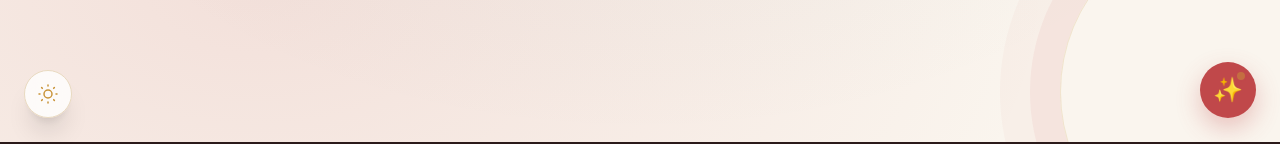
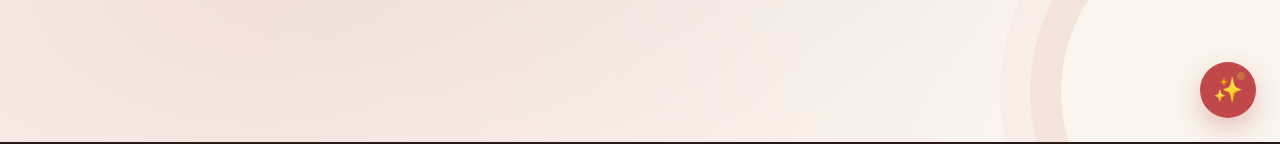
Before and after one commit to sharmakush2003/Sonika-s-Store, a Next.js app: page / in a window 1280 px wide. Shown: the part 658-802 px from the top of the page. Built offline with nearby package versions, Linux system fonts and the light colour scheme.

Commit message:
Remove dark/light theme support and clean up dependencies

```diff
--- a/package.json
+++ b/package.json
@@ -12,7 +12,6 @@
     "framer-motion": "^12.35.2",
     "groq-sdk": "^0.37.0",
     "next": "16.1.6",
-    "next-themes": "^0.4.6",
     "react": "19.2.3",
     "react-dom": "19.2.3"
   },
--- a/src/app/layout.tsx
+++ b/src/app/layout.tsx
@@ -28,8 +28,6 @@ export const viewport: Viewport = {
 
 import SonikaBot from "../components/SonikaBot";
 import Preloader from "../components/Preloader";
-import { ThemeProvider } from "../components/ThemeProvider";
-import ThemeToggle from "../components/ThemeToggle";
 
 export default function RootLayout({
   children,
@@ -63,13 +61,10 @@ export default function RootLayout({
         />
       </head>
       <body className="font-sans antialiased selection:bg-rose/20 selection:text-deep transition-colors duration-500">
-        <ThemeProvider attribute="class" defaultTheme="system" enableSystem>
           <Preloader />
           {children}
           <SonikaBot />
-          <ThemeToggle />
-        </ThemeProvider>
-      </body>
+        </body>
     </html>
   );
 }
--- a/src/components/ThemeProvider.tsx
+++ /dev/null
@@ -1,11 +0,0 @@
-"use client";
-
-import * as React from "react";
-import { ThemeProvider as NextThemesProvider } from "next-themes";
-
-export function ThemeProvider({
-  children,
-  ...props
-}: React.ComponentProps<typeof NextThemesProvider>) {
-  return <NextThemesProvider {...props}>{children}</NextThemesProvider>;
-}
--- a/src/components/ThemeToggle.tsx
+++ /dev/null
@@ -1,69 +0,0 @@
-"use client";
-
-import { useTheme } from "next-themes";
-import { useEffect, useState } from "react";
-
-export default function ThemeToggle() {
-  const [mounted, setMounted] = useState(false);
-  const { theme, setTheme, resolvedTheme } = useTheme();
-
-  // useEffect only runs on the client, so now we can safely show the UI
-  useEffect(() => {
-    setMounted(true);
-  }, []);
-
-  if (!mounted) {
-    return null;
-  }
-
-  const isDark = resolvedTheme === "dark";
-
-  return (
-    <button
-      onClick={() => setTheme(isDark ? "light" : "dark")}
-      className="fixed bottom-6 left-6 z-[100] w-12 h-12 rounded-full flex items-center justify-center transition-all duration-500 shadow-xl border cursor-pointer hover:scale-110 active:scale-95 overflow-hidden"
-      style={{
-        backgroundColor: isDark ? "rgba(20, 18, 23, 0.8)" : "rgba(255, 255, 255, 0.8)",
-        backdropFilter: "blur(10px)",
-        borderColor: isDark ? "var(--sand)" : "var(--sand)",
-      }}
-      aria-label="Toggle Dark Mode"
-    >
-      <div className="relative w-6 h-6 flex items-center justify-center">
-        {/* Sun Icon */}
-        <svg
-          className={`absolute inset-0 w-full h-full text-gold transition-all duration-500 transform ${
-            isDark ? "scale-0 rotate-90 opacity-0" : "scale-100 rotate-0 opacity-100"
-          }`}
-          fill="none"
-          viewBox="0 0 24 24"
-          stroke="currentColor"
-        >
-          <path
-            strokeLinecap="round"
-            strokeLinejoin="round"
-            strokeWidth={1.5}
-            d="M12 3v1m0 16v1m9-9h-1M4 12H3m15.364 6.364l-.707-.707M6.343 6.343l-.707-.707m12.728 0l-.707.707M6.343 17.657l-.707.707M16 12a4 4 0 11-8 0 4 4 0 018 0z"
-          />
-        </svg>
-
-        {/* Moon Icon */}
-        <svg
-          className={`absolute inset-0 w-full h-full text-gold transition-all duration-500 transform ${
-            isDark ? "scale-100 rotate-0 opacity-100" : "scale-0 -rotate-90 opacity-0"
-          }`}
-          fill="none"
-          viewBox="0 0 24 24"
-          stroke="currentColor"
-        >
-          <path
-            strokeLinecap="round"
-            strokeLinejoin="round"
-            strokeWidth={1.5}
-            d="M20.354 15.354A9 9 0 018.646 3.646 9.003 9.003 0 0012 21a9.003 9.003 0 008.354-5.646z"
-          />
-        </svg>
-      </div>
-    </button>
-  );
-}
```
Also changed, not shown: 1 other file (tests, documents, lock files or other folders).
